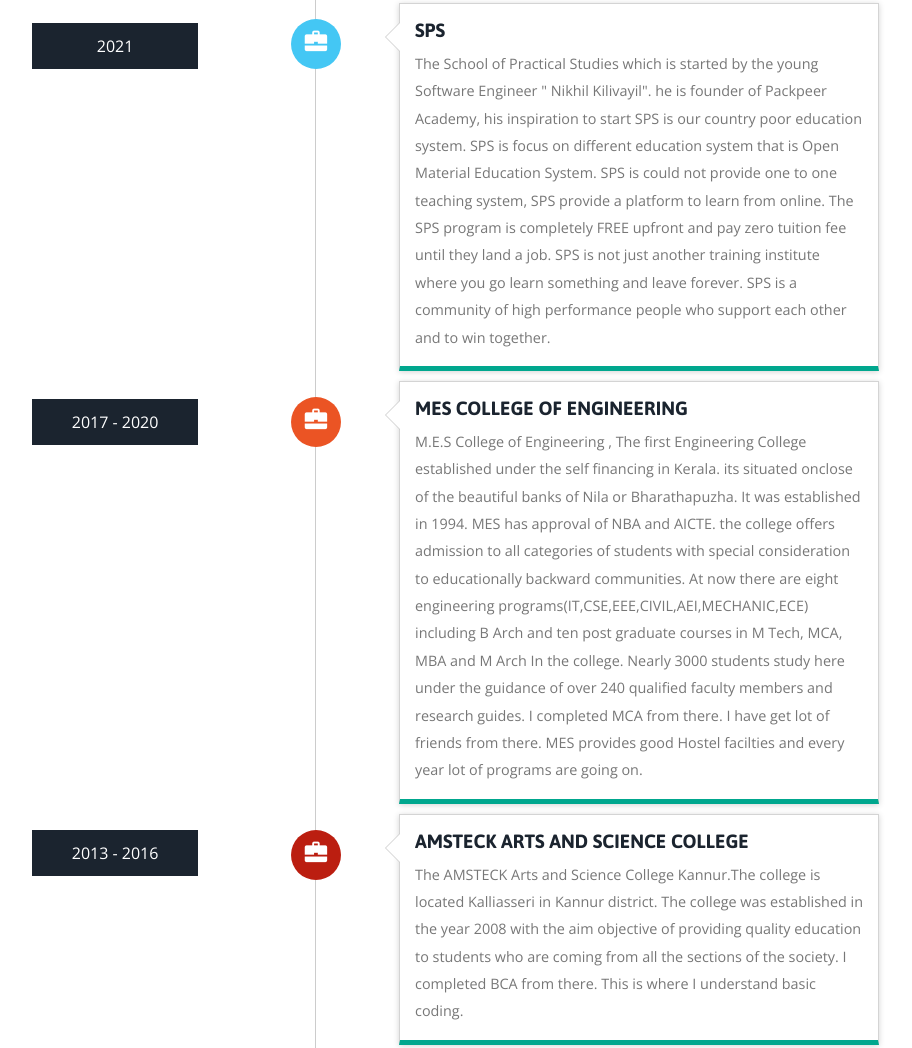
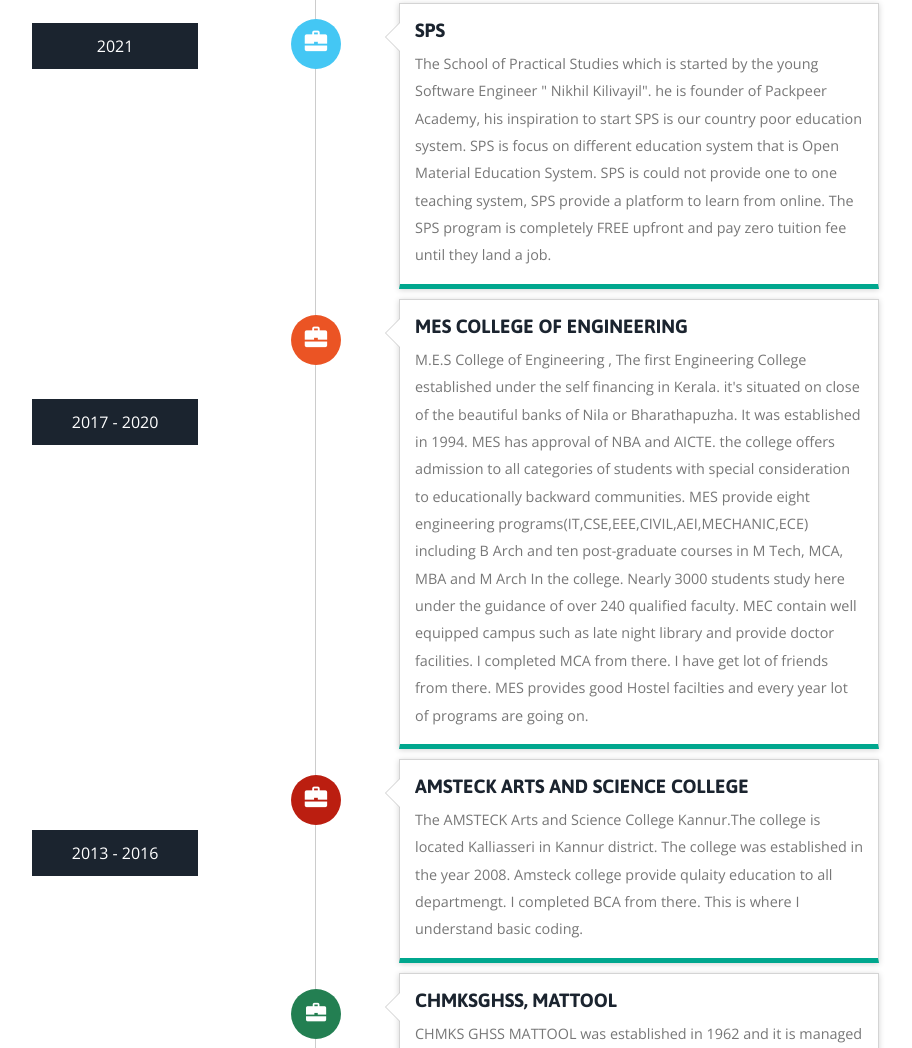
Before and after one commit to abdullakn/personal, a plain HTML site: page index.html in a window 1280 px wide. Shown: the part 2905-3953 px from the top of the page, without its empty margins (316-1228 px from the left). Drawn offline with nearby package versions, Linux system fonts and the light colour scheme; files whose address does not match are found by name.

Commit message:
Update index.html

```diff
--- a/index.html
+++ b/index.html
@@ -380,7 +380,7 @@
 																	  <h4 class="timeline-title">SPS</h4>
 																	</div>
 																	<div class="timeline-body">
-																	  <p>The School of Practical Studies which is started by the young Software Engineer " Nikhil Kilivayil". he is founder of Packpeer Academy, his inspiration to start SPS is our country poor education system. SPS is focus on different education system that is Open Material Education System. SPS is could not provide one to one teaching system, SPS provide a platform to learn from online. The SPS program is completely FREE upfront and pay zero tuition fee until they land a job. SPS is not just another training institute where you go learn something and leave forever. SPS is a community of high performance people who support each other and to win together. </p>
+																	  <p>The School of Practical Studies which is started by the young Software Engineer " Nikhil Kilivayil". he is founder of Packpeer Academy, his inspiration to start SPS is our country poor education system. SPS is focus on different education system that is Open Material Education System. SPS is could not provide one to one teaching system, SPS provide a platform to learn from online. The SPS program is completely FREE upfront and pay zero tuition fee until they land a job. </p>
 																	</div>
 																  </div>
 																</li>
@@ -392,7 +392,7 @@
 																	  <h4 class="timeline-title">MES COLLEGE OF ENGINEERING</h4>
 																	</div>
 																	<div class="timeline-body">
-																	  <p>M.E.S College of Engineering , The first Engineering College established under the self financing in Kerala. its situated onclose of the beautiful banks of Nila or Bharathapuzha. It was established in 1994. MES has approval of NBA and AICTE. the college offers admission to all categories of students with special consideration to educationally backward communities. At now there are eight engineering programs(IT,CSE,EEE,CIVIL,AEI,MECHANIC,ECE) including B Arch and ten post graduate courses in M Tech, MCA, MBA and M Arch In the college. Nearly 3000 students study here under the guidance of over 240 qualified faculty members and research guides. I completed MCA from there. I have get lot of friends from there. MES provides good Hostel facilties and every year lot of programs are going on.</p>
+																	  <p>M.E.S College of Engineering , The first Engineering College established under the self financing in Kerala. it's situated on close of the beautiful banks of Nila or Bharathapuzha. It was established in 1994. MES has approval of NBA and AICTE. the college offers admission to all categories of students with special consideration to educationally backward communities. MES provide eight engineering programs(IT,CSE,EEE,CIVIL,AEI,MECHANIC,ECE) including B Arch and ten post-graduate courses in M Tech, MCA, MBA and M Arch In the college. Nearly 3000 students study here under the guidance of over 240 qualified faculty. MEC contain well equipped campus such as late night library and provide doctor facilities. I completed MCA from there. I have get lot of friends from there. MES provides good Hostel facilties and every year lot of programs are going on.</p>
 																	</div>
 																  </div>
 																</li>
@@ -406,7 +406,7 @@
 																	  <h4 class="timeline-title">AMSTECK ARTS AND SCIENCE COLLEGE</h4>
 																	</div>
 																	<div class="timeline-body">
-																	  <p>The AMSTECK Arts and Science College Kannur.The college is located Kalliasseri in Kannur district. The college was established in the year 2008 with the aim objective of providing quality education to students who are coming from all the sections of the society. I completed BCA from there. This is where I understand basic coding.</p>
+																	  <p>The AMSTECK Arts and Science College Kannur.The college is located Kalliasseri in Kannur district. The college was established in the year 2008. Amsteck college provide qulaity education to all departmengt. I completed BCA from there. This is where I understand basic coding.</p>
 																	</div>
 																  </div>
 																</li>
```
